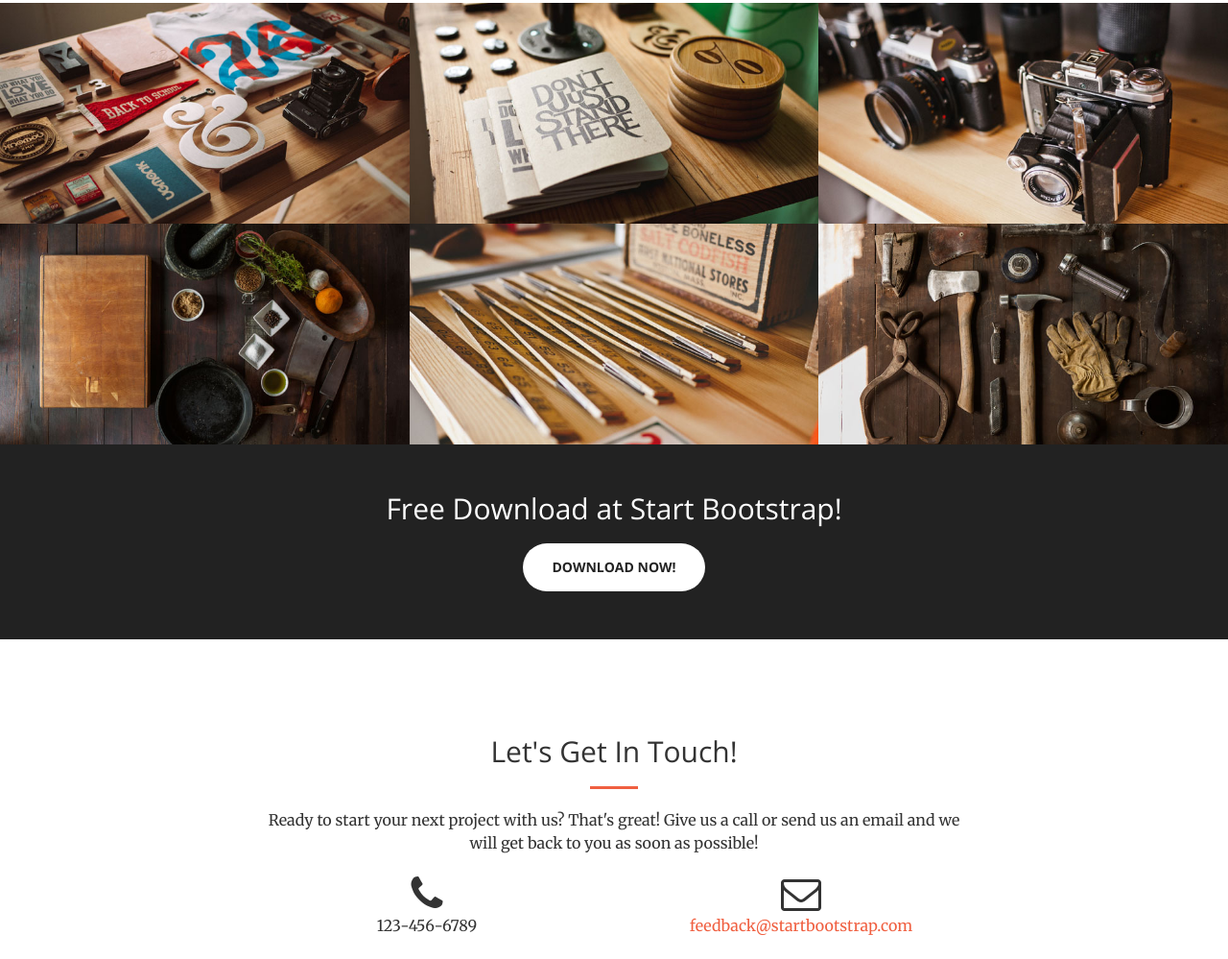
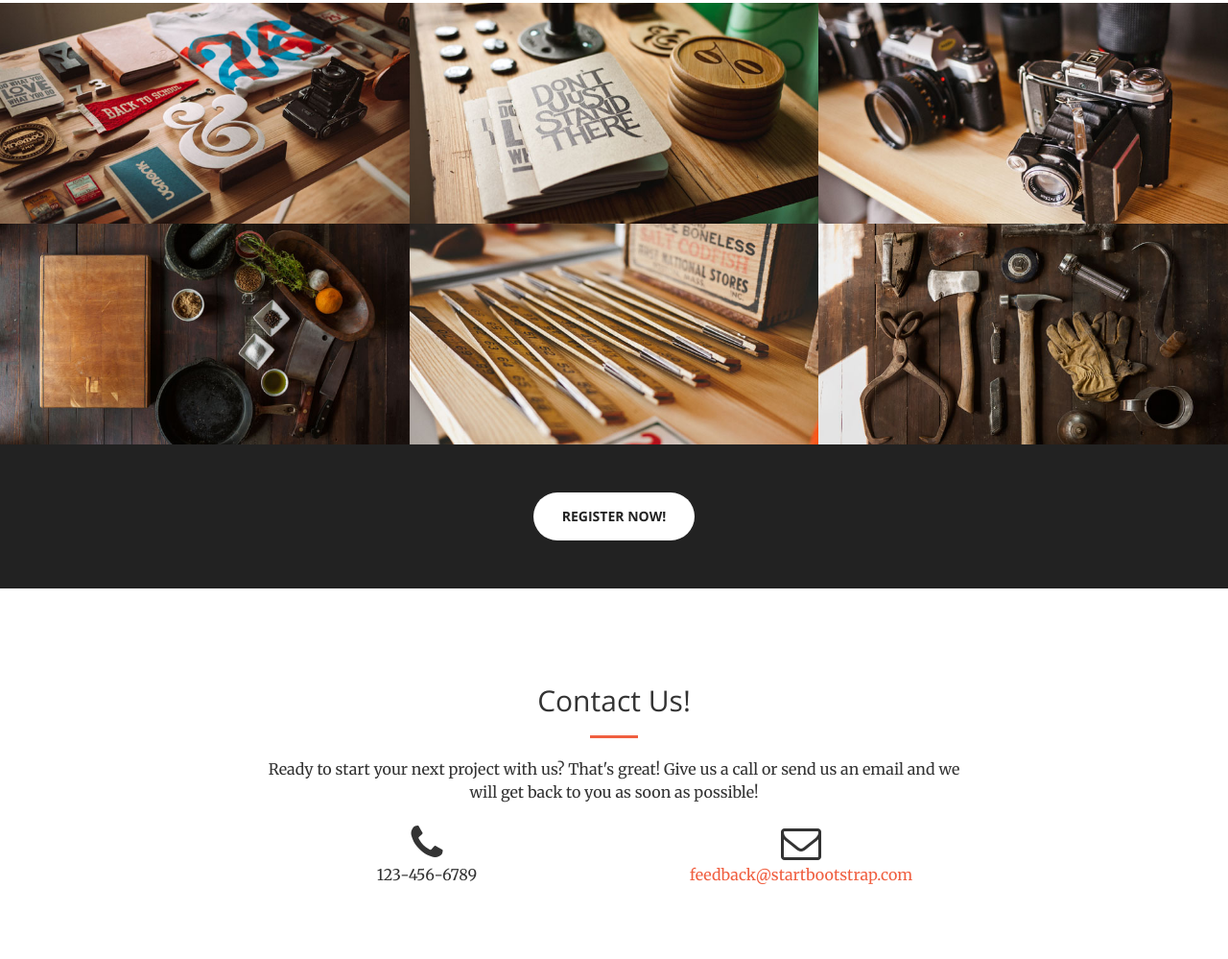
Before and after one commit to SJIT-GLUG/cybetrix2k15, a plain HTML site: page index.html in a window 1280 px wide. Shown: the part 1671-2670 px from the top of the page at 96% size. Drawn offline with nearby package versions, Linux system fonts and the light colour scheme.

Commit message:
Content Changes

```diff
--- a/index.html
+++ b/index.html
@@ -76,7 +76,7 @@
             <div class="header-content-inner">
                 <h1 class="animated fadeInDownBig">CYBERTRIX 2K15</h1>
                 <hr>
-                <p> A National level technical symposium conducted by the Department of CSE , St.Joseph's institute of Technology, Chennai.</p>
+                <p> A National level technical symposium conducted by the Department of CSE,<br>St.Joseph's institute of Technology, Chennai.</p>
                 <a href="#about" class="btn btn-primary btn-xl page-scroll">Find Out More</a>
             </div>
         </div>
@@ -238,8 +238,7 @@
     <aside class="bg-dark">
         <div class="container text-center">
             <div class="call-to-action">
-                <h2>Free Download at Start Bootstrap!</h2>
-                <a href="#" class="btn btn-default btn-xl wow tada">Download Now!</a>
+                <a href="#" class="btn btn-default btn-xl wow tada">Register Now!</a>
             </div>
         </div>
     </aside>
@@ -248,7 +247,7 @@
         <div class="container">
             <div class="row">
                 <div class="col-lg-8 col-lg-offset-2 text-center">
-                    <h2 class="section-heading">Let's Get In Touch!</h2>
+                    <h2 class="section-heading">Contact Us!</h2>
                     <hr class="primary">
                     <p>Ready to start your next project with us? That's great! Give us a call or send us an email and we will get back to you as soon as possible!</p>
                 </div>
```
